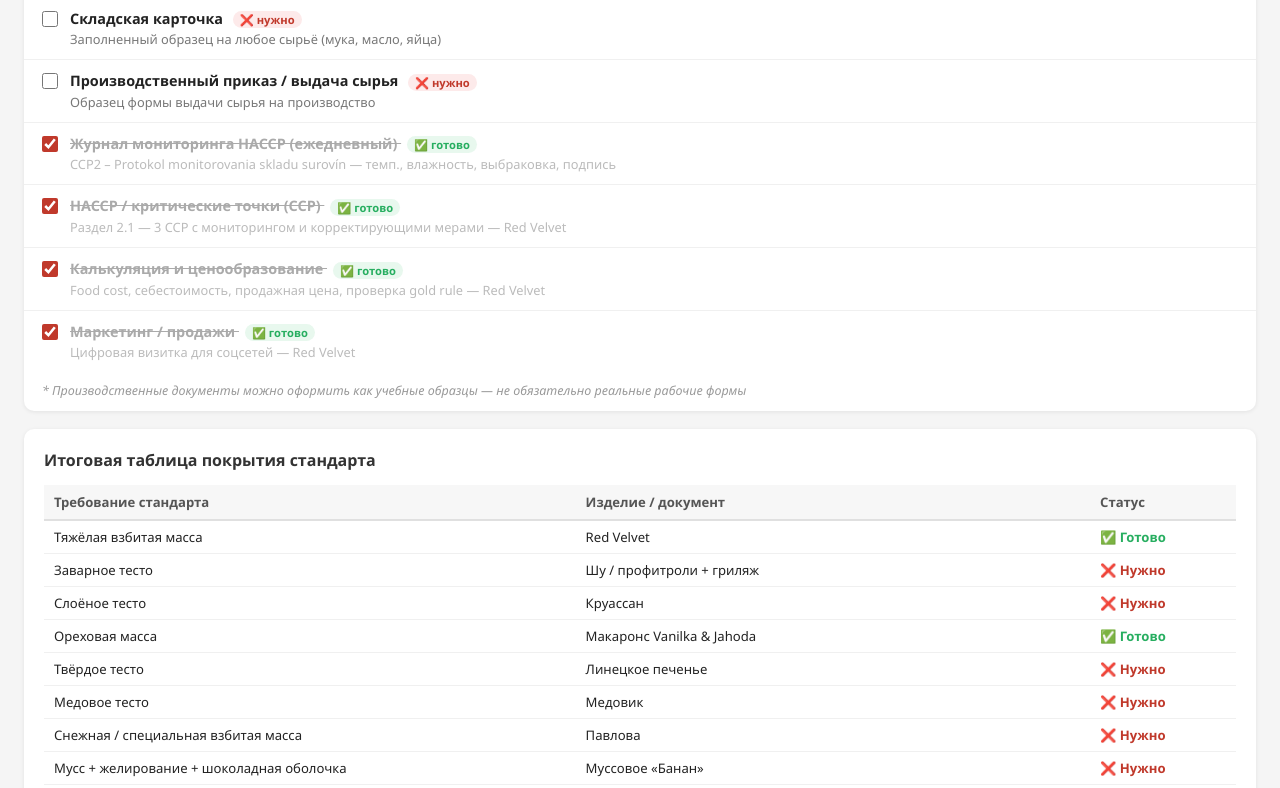
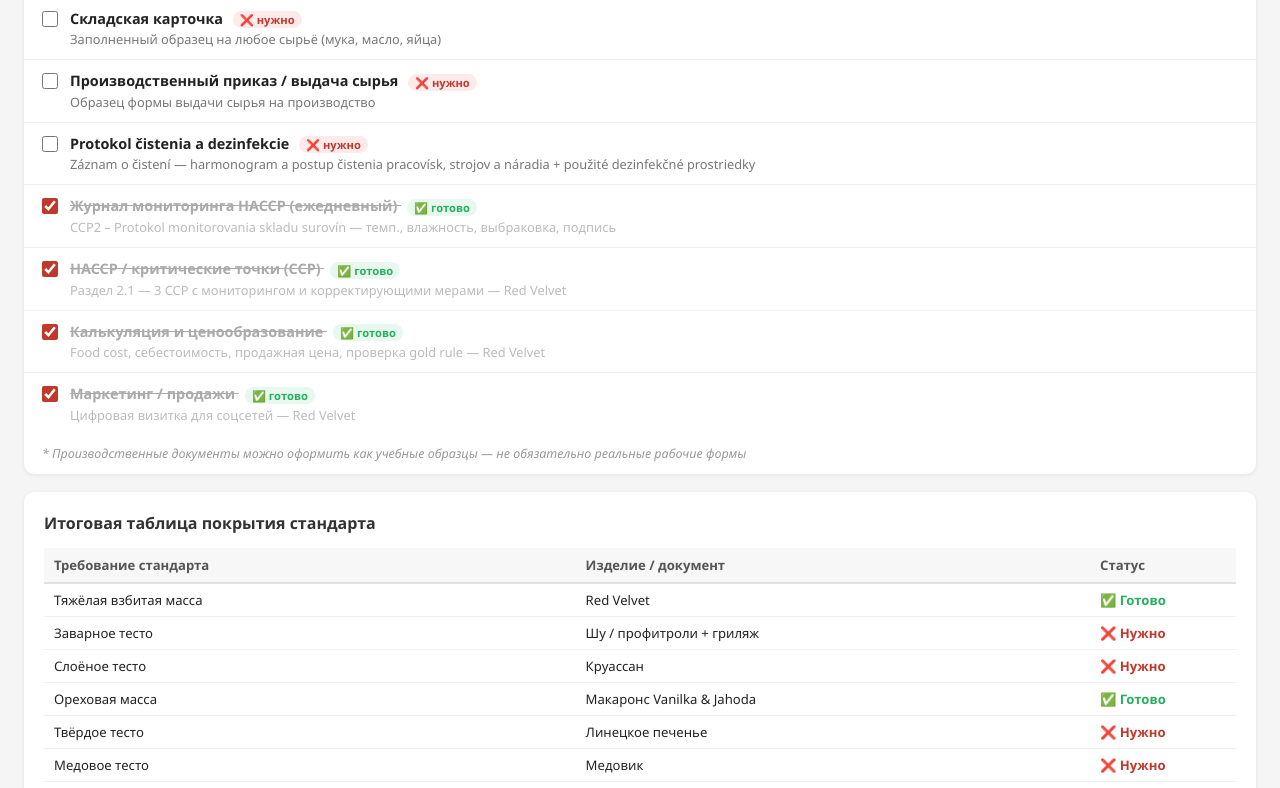
Before and after one commit to tetianaKorkh/cukrar-portfolio, a plain HTML site: page index.html in a window 1280 px wide. Shown: the part 1693-2481 px from the top of the page. Drawn offline with Linux system fonts and the light colour scheme.

Commit message:
➕ Protokol čistenia a dezinfekcie — добавлен в чеклист

```diff
--- a/index.html
+++ b/index.html
@@ -247,6 +247,14 @@
     </div>
   </div>
 
+  <div class="item" id="i26">
+    <input type="checkbox" onchange="toggle('i26','row_cistenie')">
+    <div class="item-text">
+      <div class="item-title">Protokol čistenia a dezinfekcie <span class="tag tag-todo">❌ нужно</span></div>
+      <div class="item-sub">Záznam o čistení — harmonogram a postup čistenia pracovísk, strojov a náradia + použité dezinfekčné prostriedky</div>
+    </div>
+  </div>
+
   <div class="item done" id="i24">
     <input type="checkbox" checked onchange="toggle('i24','row_hac_journal')">
     <div class="item-text">
@@ -318,13 +326,14 @@
       <tr><td>Маркетинг / продажи</td><td>Red Velvet</td><td id="row_market" class="status-done">✅ Готово</td></tr>
       <tr><td>Складская карточка</td><td>Образец формы</td><td id="row_skl_karta" class="status-todo">❌ Нужно</td></tr>
       <tr><td>Журнал мониторинга HACCP</td><td>CCP2 Protokol monitorovania</td><td id="row_hac_journal" class="status-done">✅ Готово</td></tr>
+      <tr><td>Protokol čistenia a dezinfekcie</td><td>Záznam o čistení</td><td id="row_cistenie" class="status-todo">❌ Нужно</td></tr>
       <tr><td>Производственный приказ</td><td>Образец формы</td><td id="row_prikaz" class="status-todo">❌ Нужно</td></tr>
     </tbody>
   </table>
 </div>
 
 <script>
-  const total = 25;
+  const total = 26;
 
   function toggle(itemId, rowId) {
     const item = document.getElementById(itemId);
```
